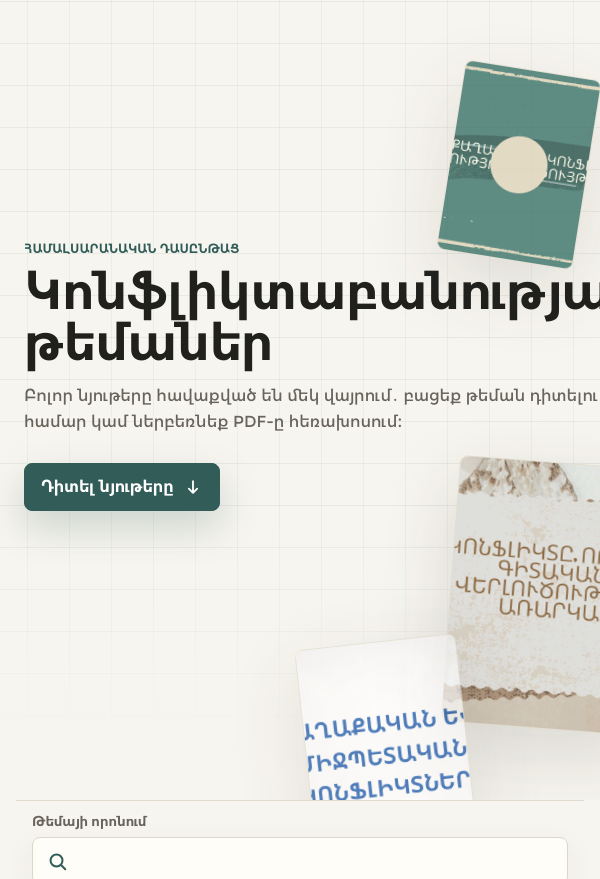
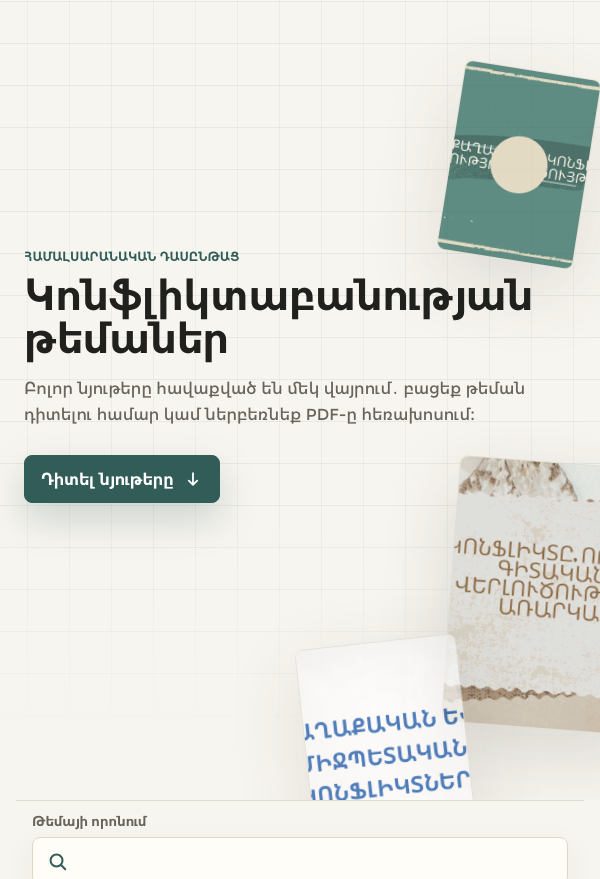
Before and after one commit to ashseryoja/conflictology-uni, a plain HTML site: page index.html in a window 600 px wide. Shown: the top 879 px of the page. Drawn offline with Linux system fonts and the light colour scheme.

Commit message:
Fix mobile hero heading overflow

```diff
--- a/styles.css
+++ b/styles.css
@@ -166,10 +166,11 @@ p {
 h1 {
   margin: 0;
   max-width: 760px;
-  font-size: 1.82rem;
-  line-height: 1.08;
+  font-size: clamp(1.45rem, 7.1vw, 1.72rem);
+  line-height: 1.14;
   letter-spacing: 0;
-  overflow-wrap: normal;
+  overflow-wrap: anywhere;
+  word-break: normal;
 }
 
 .lead {
@@ -520,9 +521,8 @@ h2 {
   }
 
   h1 {
-    font-size: 3.1rem;
-    line-height: 1.02;
-    overflow-wrap: normal;
+    font-size: 2.55rem;
+    line-height: 1.06;
   }
 
   .hero {
@@ -547,6 +547,7 @@ h2 {
   h1 {
     font-size: 4.5rem;
     line-height: 0.98;
+    overflow-wrap: normal;
   }
 
   .toolbar {
@@ -585,3 +586,12 @@ h2 {
     min-height: 214px;
   }
 }
+
+@media (hover: none) and (pointer: coarse) and (max-width: 767px) {
+  h1 {
+    max-width: 100%;
+    font-size: clamp(1.45rem, 7.1vw, 1.72rem);
+    line-height: 1.14;
+    overflow-wrap: anywhere;
+  }
+}
```
